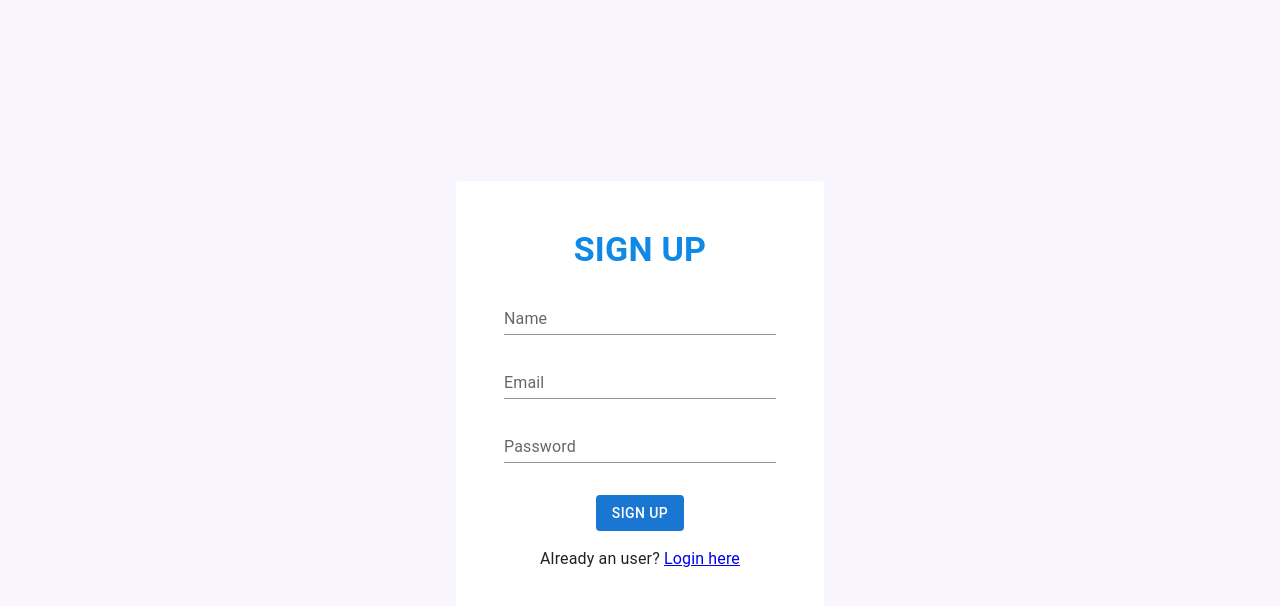
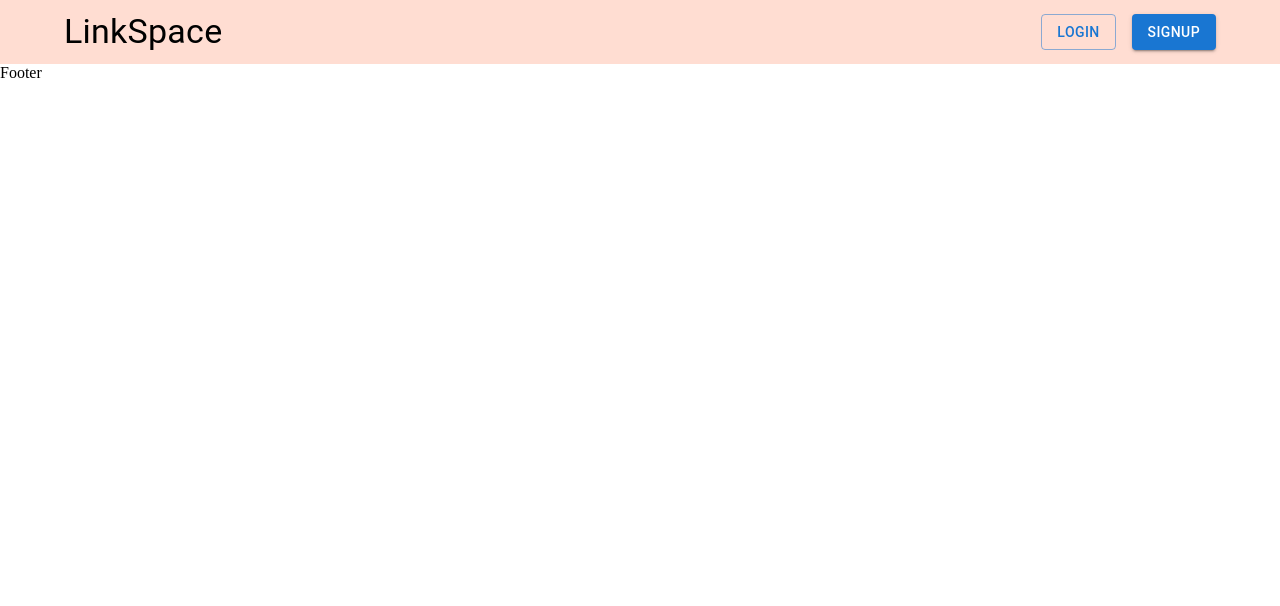
Before and after one commit to MahendraDani/Linkspace, a React (Vite) app in the folder client/: page / in a window 1280 px wide. Shown: the top 606 px of the page. Built offline with nearby package versions, Linux system fonts and the light colour scheme.

Commit message:
created landing page and navbar

```diff
--- a/client/src/App.jsx
+++ b/client/src/App.jsx
@@ -1,17 +1,19 @@
 import React from "react";
 import { BrowserRouter, Routes, Route } from "react-router-dom";
 import Signup from "./pages/Signup";
-import Greet from "./pages/Greet";
 import Login from "./pages/Login";
+import Dashboard from "./pages/Dashboard";
+import Home from "./pages/Home";
 
 function App() {
   return (
     <>
       <BrowserRouter>
         <Routes>
-          <Route path="/" element={<Signup />} />
-          <Route path="/dashboard" element={<Greet />} />
+          <Route path="/" element={<Home />} />
+          <Route path="/signup" element={<Signup />} />
           <Route path="/login" element={<Login />} />
+          <Route path="/dashboard" element={<Dashboard />} />
         </Routes>
       </BrowserRouter>
     </>
--- /dev/null
+++ b/client/src/layout/Footer.jsx
@@ -0,0 +1,7 @@
+import React from "react";
+
+const Footer = () => {
+  return <div>Footer</div>;
+};
+
+export default Footer;
--- /dev/null
+++ b/client/src/layout/Navbar.jsx
@@ -0,0 +1,35 @@
+import React from "react";
+import { Box, Button, Container, Typography } from "@mui/material";
+
+const Navbar = () => {
+  return (
+    <div>
+      <Box sx={{ backgroundColor: "#ffddd2" }}>
+        <Container
+          sx={{
+            height: "4rem",
+            display: "flex",
+            flexDirection: "row",
+            justifyContent: "space-between",
+            alignItems: "center",
+          }}
+        >
+          <Typography variant="h4">LinkSpace</Typography>
+          <Box
+            sx={{
+              display: "flex",
+              justifyContent: "space-between",
+              alignItems: "center",
+              gap: "1rem",
+            }}
+          >
+            <Button variant="outlined">Login</Button>
+            <Button variant="contained">Signup</Button>
+          </Box>
+        </Container>
+      </Box>
+    </div>
+  );
+};
+
+export default Navbar;
--- a/client/src/pages/Greet.jsx
+++ b/client/src/pages/Dashboard.jsx
@@ -2,7 +2,7 @@ import { Box, Button, Typography } from "@mui/material";
 import React from "react";
 import { useNavigate } from "react-router-dom";
 
-const Greet = () => {
+const Dashboard = () => {
   const navigate = useNavigate();
   const handleLogout = () => {
     const token = localStorage.getItem("token");
@@ -32,4 +32,4 @@ const Greet = () => {
   );
 };
 
-export default Greet;
+export default Dashboard;
--- /dev/null
+++ b/client/src/pages/Home.jsx
@@ -0,0 +1,14 @@
+import React from "react";
+import Navbar from "../layout/Navbar";
+import Footer from "../layout/Footer";
+
+const Home = () => {
+  return (
+    <div>
+      <Navbar />
+      <Footer />
+    </div>
+  );
+};
+
+export default Home;
```
